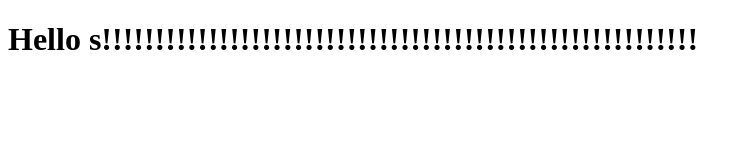
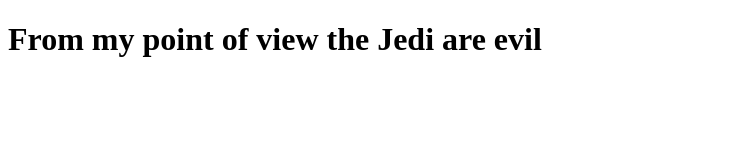
Before and after one commit to QuantumArchive/gitpractive, a plain HTML site: page index.html in a window 1280 px wide. Shown: the whole page, without its empty margins (0-751 px from the left). Drawn offline with Linux system fonts and the light colour scheme.

Commit message:
ANIME!!!

```diff
--- a/index.html
+++ b/index.html
@@ -8,7 +8,7 @@
 </head>
 <body>
   <div>
-    <h1>Hello s!!!!!!!!!!!!!!!!!!!!!!!!!!!!!!!!!!!!!!!!!!!!!!!!!!!!!!!!</h1>
+    <h1>From my point of view the Jedi are evil</h1>
   </div>
 </body>
 </html>
```
